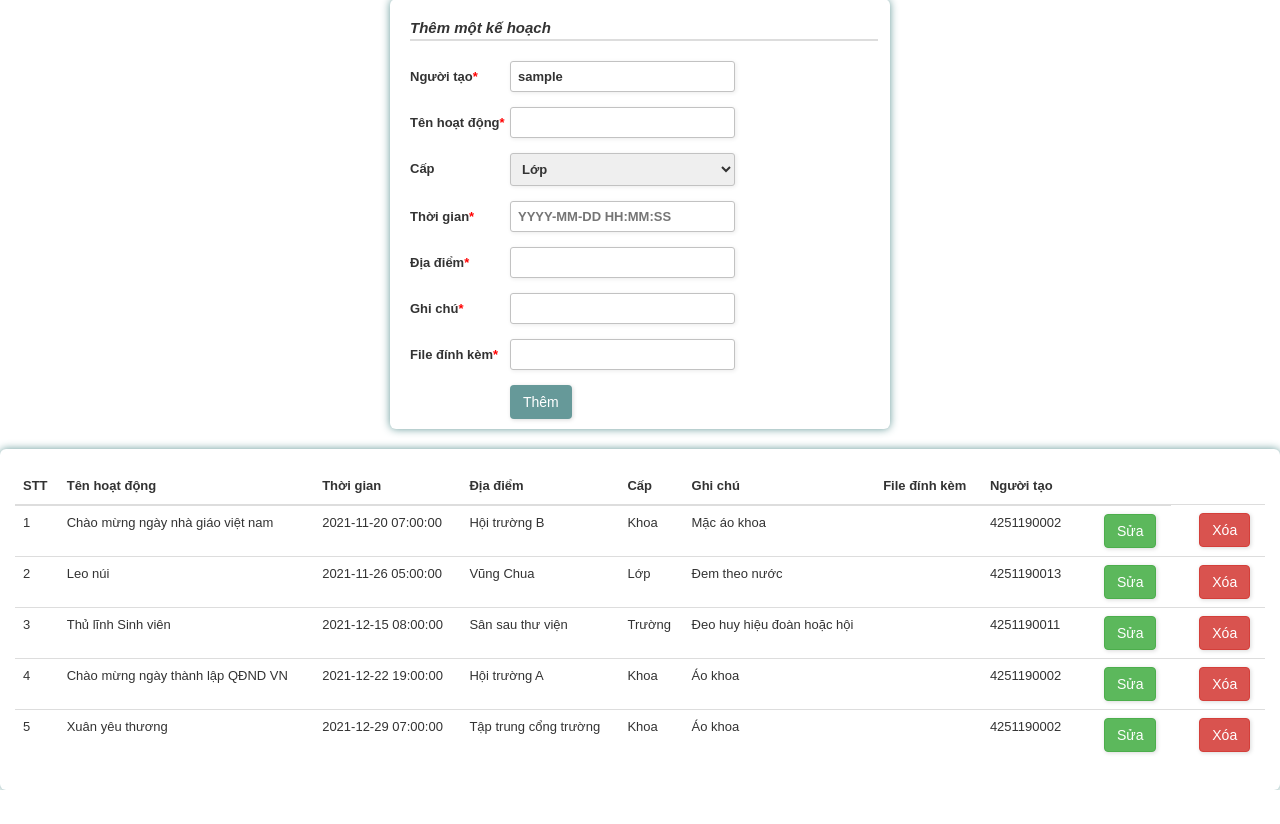
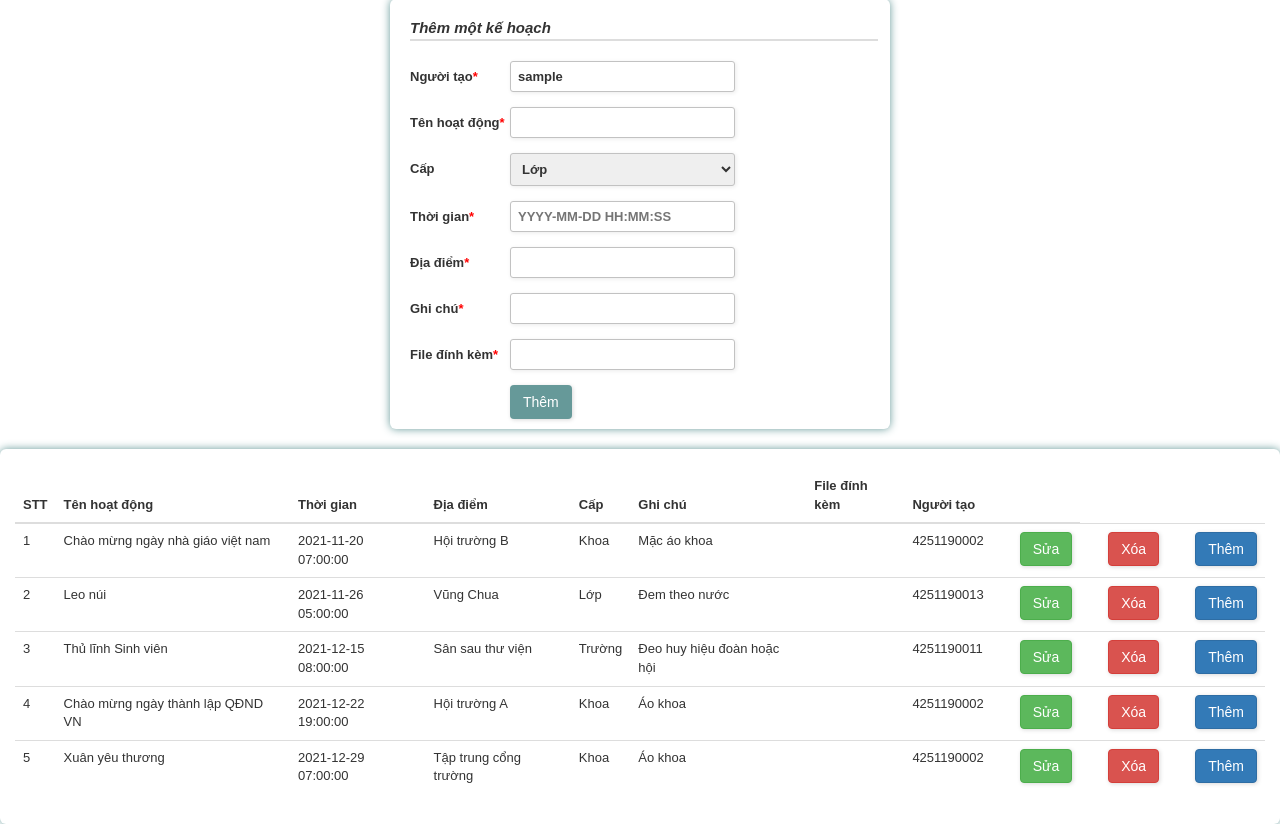
Before and after one commit to PhanNhatTanPK/BTCK, a PHP site: page /plan2.php in a window 1280 px wide. Shown: the part 51-875 px from the top of the page. Before the commit the page ends 841 px from the top, so only its background shows below. Run offline with PHP 8.4, Linux system fonts and the light colour scheme; a user stored in the database is signed in; data comes from the database, SQL or seed files in the repository; some libraries are stand-ins or nearby versions.

Commit message:
Update plan2.php

```diff
--- a/plan2.php
+++ b/plan2.php
@@ -91,6 +91,8 @@
       echo "<td>"; echo $row["id_SV"]; echo "</td>";
       echo "<td>"; ?> <a href="updateplan.php?id=<?php echo $row["id_plan"]; ?>"><button type="button" class="btn btn-success">Sửa</button></a> <?php echo "</td>";
       echo "<td>"; ?> <a href="deleteplan.php?id=<?php echo $row["id_plan"]; ?>"><button type="button" class="btn btn-danger">Xóa</button></a> <?php echo "</td>";
+      echo "<td>"; ?> <a href="detailplan.php?id=<?php echo $row["id_plan"]; ?>"><button type="button" class="btn btn-primary">Thêm</button></a> <?php echo "</td>";
+
       echo "</tr>";
       }
   ?>
```
